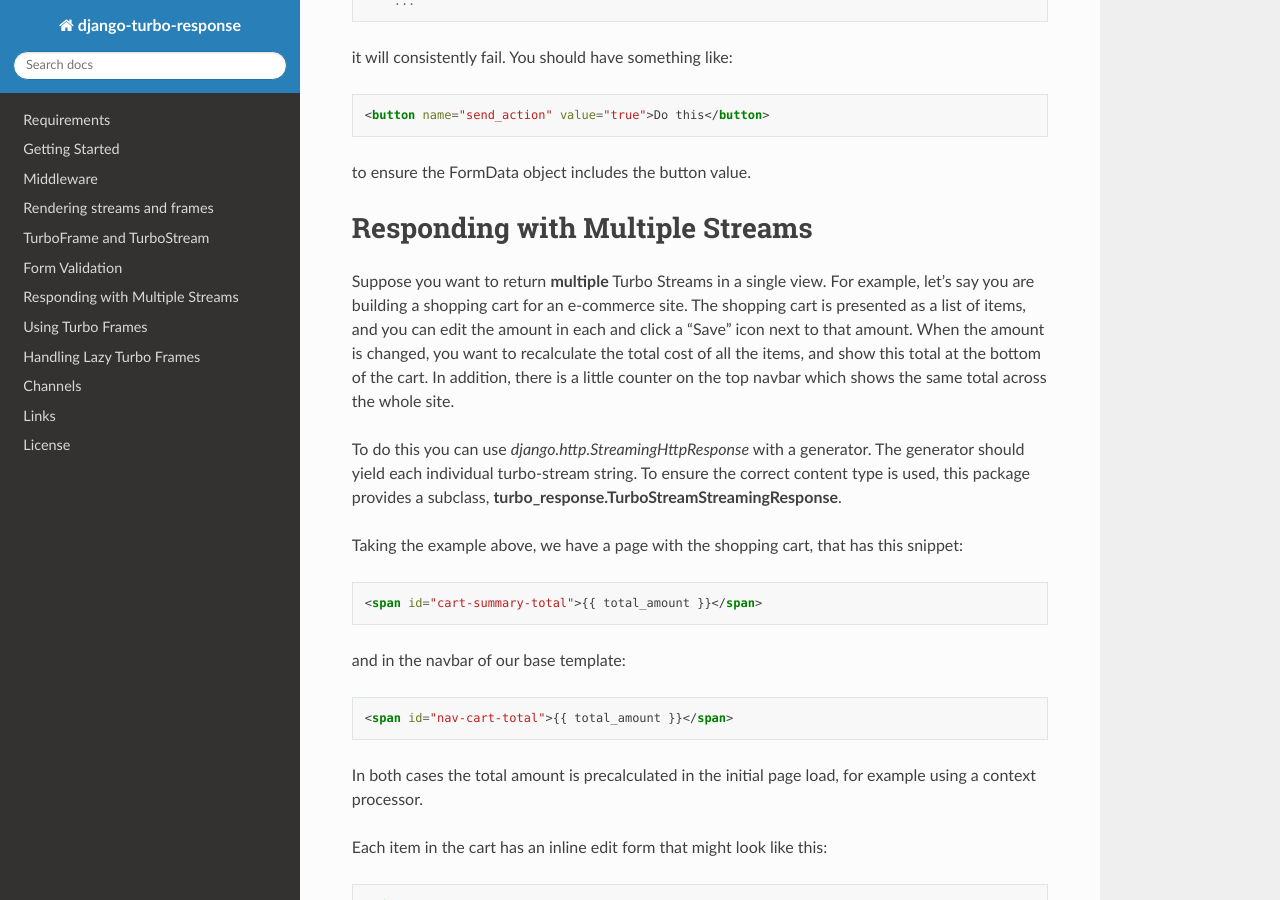
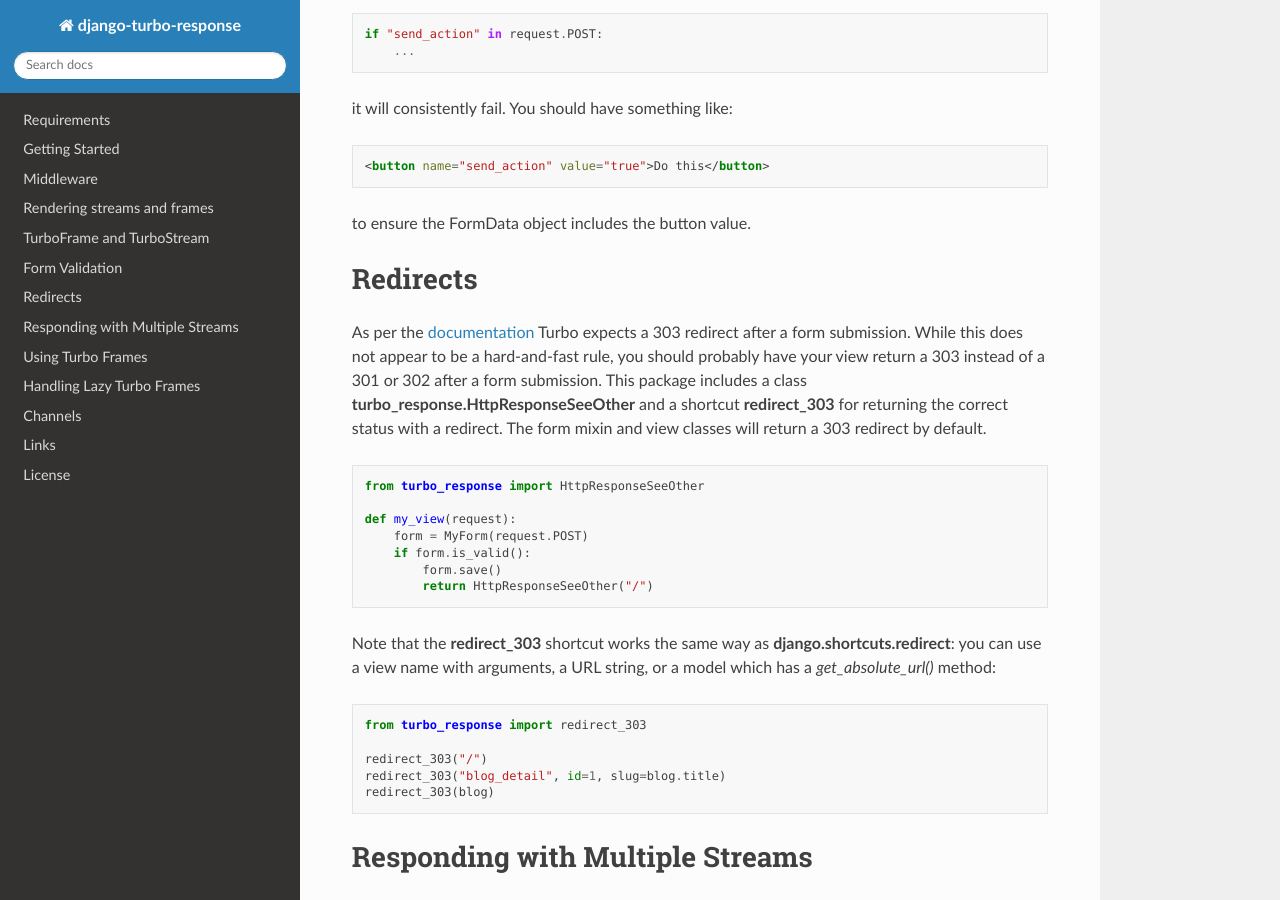
Before and after one commit to rails-inspire-django/django-turbo-helper, a Sphinx documentation site: the page built from doc/source/main.rst, in a window 1280 px wide and 900 px high, scrolled down 5938 px. Built offline with Sphinx 7.4.7 and the Read the Docs theme 2.0.0, drawn with Linux system fonts in a browser that asks for light colours; some of the changed text lies outside the part shown.

Commit message:
Doc updates

```diff
--- a/doc/source/main.rst
+++ b/doc/source/main.rst
@@ -45,10 +45,12 @@ This is useful if you want to check if a stream is requested, so you can optiona
 
 .. code-block:: python
 
+  from turbo_response import redirect_303
+
   if request.accept_turbo_stream:
       return TurboStreamResponse(action=Action.REPLACE, target="item")
   else:
-      return redirect("index")
+      return redirect_303("index")
 
 
 ============================
@@ -211,6 +213,7 @@ If you are using CBVs, this package has a mixin class, **turbo_response.mixins.T
 
   from django.views.generic import FormView
 
+  from turbo_response import redirect_303
   from turbo_response.mixins import TurboFormMixin
 
   from myapp import MyForm
@@ -219,7 +222,7 @@ If you are using CBVs, this package has a mixin class, **turbo_response.mixins.T
       template_name = "my_form.html"
 
       def form_valid(self, form):
-          return redirect("/")
+          return redirect_303("/")
 
 In addition you can just subclass these views for common cases:
 
@@ -231,7 +234,7 @@ In some cases you may wish to return a turbo-stream response containing just the
 
 .. code-block:: python
 
-  from django.shortcuts import redirect
+  from django.shortcuts import redirect_303
   from django.template.response import TemplateResponse
   from django.views.generic import FormView
 
@@ -244,7 +247,7 @@ In some cases you may wish to return a turbo-stream response containing just the
           form = MyForm(request.POST)
           if form.is_valid():
               # save data etc...
-              return redirect("/")
+              return redirect_303("/")
           return TurboStream("form-target").replace.template("_my_form.html").render(request)
       else:
           form = MyForm()
@@ -256,7 +259,7 @@ In some cases you may wish to return a turbo-stream response containing just the
       template_name = "my_form.html"
 
       def form_valid(self, form):
-          return redirect("/")
+          return redirect_303("/")
 
       def form_invalid(self, form):
           return TurboStream("form-target").replace.template("_my_form.html").render(request)
@@ -303,6 +306,33 @@ it will consistently fail. You should have something like:
   <button name="send_action" value="true">Do this</button>
 
 to ensure the FormData object includes the button value.
+
+=========
+Redirects
+=========
+
+As per the `documentation <https://turbo.hotwire.dev/handbook/drive#redirecting-after-a-form-submission>`_ Turbo expects a 303 redirect after a form submission. While this does not appear to be a hard-and-fast rule, you should probably have your view return a 303 instead of a 301 or 302 after a form submission. This package includes a class **turbo_response.HttpResponseSeeOther** and a shortcut **redirect_303** for returning the correct status with a redirect. The form mixin and view classes will return a 303 redirect by default.
+
+.. code-block:: python
+
+  from turbo_response import HttpResponseSeeOther
+
+  def my_view(request):
+      form = MyForm(request.POST)
+      if form.is_valid():
+          form.save()
+          return HttpResponseSeeOther("/")
+
+Note that the **redirect_303** shortcut works the same way as **django.shortcuts.redirect**: you can use a view name with arguments, a URL string, or a model which has a `get_absolute_url()` method:
+
+.. code-block:: python
+
+  from turbo_response import redirect_303
+
+  redirect_303("/")
+  redirect_303("blog_detail", id=1, slug=blog.title)
+  redirect_303(blog)
+
 
 ================================
 Responding with Multiple Streams
--- a/src/turbo_response/__init__.py
+++ b/src/turbo_response/__init__.py
@@ -1,6 +1,7 @@
 # Third Party Libraries
 
 # Local
+from .redirects import HttpResponseSeeOther, redirect_303
 from .renderers import Action, render_turbo_frame, render_turbo_stream
 from .response import (
     TurboFrameResponse,
@@ -14,6 +15,7 @@ from .template import render_turbo_frame_template, render_turbo_stream_template
 
 __all__ = [
     "Action",
+    "HttpResponseSeeOther",
     "TurboFrame",
     "TurboFrameResponse",
     "TurboFrameTemplateResponse",
@@ -21,6 +23,7 @@ __all__ = [
     "TurboStreamResponse",
     "TurboStreamStreamingResponse",
     "TurboStreamTemplateResponse",
+    "redirect_303",
     "render_turbo_frame",
     "render_turbo_frame_template",
     "render_turbo_stream",
```
